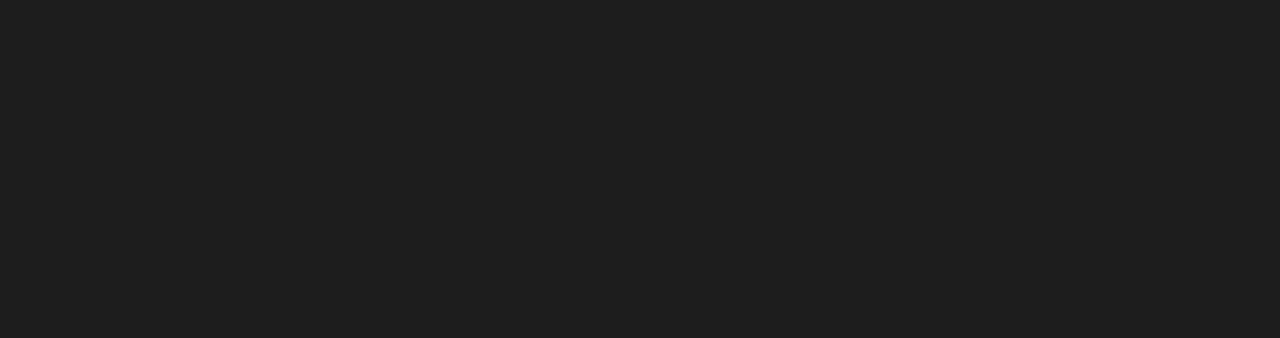
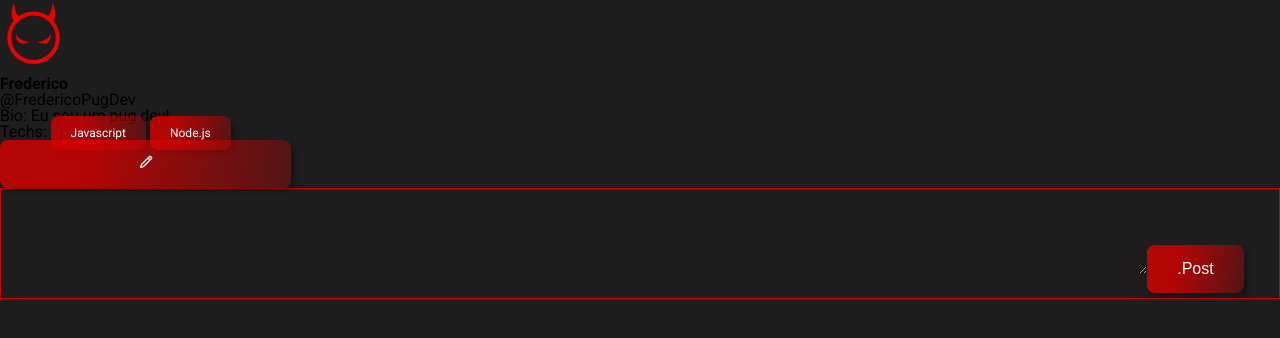
Before and after one commit to Deviews-Inc/deviews-projeto-final-m3, a React (Create React App) app: page /profile in a window 1280 px wide. Before the commit this address had no page. Shown: the top 338 px of the page. Built offline with nearby package versions, Linux system fonts and the light colour scheme.

Commit message:
:construction: Páginas de Dashboard e Profile

```diff
--- /dev/null
+++ b/src/components/FormPost/index.tsx
@@ -0,0 +1,15 @@
+import Button from "../Button";
+import { Form } from "./style";
+
+function FormPost() {
+  return (
+    <div>
+      <Form>
+        <textarea  />
+        <Button>.Post</Button>
+      </Form>
+    </div>
+  )
+}
+
+export default FormPost;
--- /dev/null
+++ b/src/components/FormPost/style.ts
@@ -0,0 +1,21 @@
+import styled from "styled-components";
+
+export const Form = styled.form`
+    background-color: var(--color-grey-4);
+    padding: 5px;
+    border: 1px solid var(--color-red-0);
+    textarea{
+        width: 90%;
+        height: 5rem;
+        background-color: var(--color-grey-4);
+        color: var(--color-white-0);
+        outline: none;
+    }
+    textarea:focus{
+        outline: none;
+    }
+    button{
+        width: fit-content;
+        padding: 0 30px;
+    }
+`;
--- /dev/null
+++ b/src/components/SpanTech/index.tsx
@@ -0,0 +1,11 @@
+import { ReactNode } from "react";
+import { SpanComponent } from "./style";
+
+interface ISpanTechProps {
+  children: ReactNode;
+}
+
+const SpanTech = ({ children }: ISpanTechProps) => {
+  return <SpanComponent>{children}</SpanComponent>;
+};
+export default SpanTech;
--- /dev/null
+++ b/src/components/SpanTech/style.ts
@@ -0,0 +1,13 @@
+import styled from "styled-components";
+
+export const SpanComponent = styled.span`
+  background: linear-gradient(var(--button-grad-red));
+  color: var(--color-white-0);
+  box-shadow: var(--box-shadow);
+
+  width: fit-content;
+  height: 3rem;
+  border-radius: 8px;
+  padding: 10px 20px;
+  font-size: 0.75rem;
+`;
--- /dev/null
+++ b/src/components/UserOptions/index.tsx
@@ -0,0 +1,18 @@
+import SpanTech from '../SpanTech';
+import Devil from "../../assets/LogoDevil.png";
+
+function UserOptions() {
+  return (
+    <div>
+      <figure>
+        <img src={Devil} alt="Devil" />
+        <h3>Frederico</h3>
+        <span>@FredericoPugDev</span>
+      </figure>
+      <p>Bio: <span>Eu sou um pug dev!</span></p>
+      <p>Techs:  <SpanTech>Javascript</SpanTech> <SpanTech>Node.js</SpanTech></p>
+    </div>
+  )
+}
+
+export default UserOptions;
--- a/src/pages/Dashboard/index.tsx
+++ b/src/pages/Dashboard/index.tsx
@@ -1,87 +1,21 @@
-import { useEffect, useState } from "react";
-import Button from "../../components/Button";
-import Logo from "./Logo.png";
-import { DivDashboard } from "./style";
+import FormPost from "../../components/FormPost";
+import UserOptions from "../../components/UserOptions";
 
 const Dashboard = () => {
-  const [isDesktop, setIsDesktop] = useState(window.innerWidth > 768);
-
-  const updateMedia = () => {
-    setIsDesktop(window.innerWidth > 768);
-  };
-  useEffect(() => {
-    window.addEventListener("resize", updateMedia);
-    return () => window.removeEventListener("resize", updateMedia);
-  });
-
-  return isDesktop ? (
+  return (
     <>
-      <DivDashboard>
-        <aside>
-          <div className="figureName">
-            <figure>
-              <img src={Logo} alt="Avatar" />
-            </figure>
-            <div className="nameAvatar">
-              <h4>Frederico</h4>
-              <p>@FredericoPugDev</p>
-            </div>
-          </div>
-          <div className="bioETechs">
-            <span>Bio:</span>
-            <span>Techs:</span>
-          </div>
-        </aside>
-        <main>
-          <div className="searchbtn">
-            <textarea
-              placeholder="Escreva seu post..."
-              name=""
-              id=""
-            ></textarea>
-            <Button>.Post</Button>
-          </div>
-          <div className="line"></div>
-        </main>
-        <aside className="asideInput">
-          <input type="text" placeholder="Pesquisar..." />
-        </aside>
-      </DivDashboard>
-    </>
-  ) : (
-    <>
-      <DivDashboard>
-        <main className="mainMobile">
-          <div className="figureName">
-            <figure>
-              <img src={Logo} alt="Avatar" />
-            </figure>
-            <div className="nameAvatar">
-              <h4>Frederico</h4>
-              <p>@FredericoPugDev</p>
-            </div>
-          </div>
-          <div className="line"></div>
-          <div className="bioETechs">
-            <span>Bio:</span>
-            <span>Techs:</span>
-          </div>
-          <div className="asideInput">
-            <input type="text" placeholder="Pesquisar..." />
-          </div>
-          <div className="searchbtn">
-            <textarea
-              placeholder="Escreva seu post..."
-              name=""
-              id=""
-            ></textarea>
-            <Button>.Post</Button>
-          </div>
-          <div className="line"></div>
-        </main>
-      </DivDashboard>
+    <aside>
+      <UserOptions />
+    </aside>
+    <aside>
+      {/* Pesquisa */}
+    </aside>
+    <main>
+      <FormPost />
+      {/* Posts com scroll infinito */}
+    </main>
     </>
   );
-};
+}
 
 export default Dashboard;
--- a/src/pages/Profile/index.tsx
+++ b/src/pages/Profile/index.tsx
@@ -1 +1,24 @@
-//página de perfil do usuário logado
+import Button from "../../components/Button";
+import FormPost from "../../components/FormPost";
+import UserOptions from "../../components/UserOptions";
+import { BiPencil } from "react-icons/bi";
+
+const Profile = () => {
+  return (
+    <>
+      <aside>
+        <UserOptions />
+      <Button><BiPencil/></Button>
+      </aside>
+      <aside>
+        {/* Pesquisa */}
+      </aside>
+      <main>
+        <FormPost />
+        {/* Posts com scroll infinito */}
+      </main>
+    </>
+  );
+}
+
+export default Profile;
--- a/src/routes/index.tsx
+++ b/src/routes/index.tsx
@@ -1,12 +1,16 @@
-import { Navigate, Route, Routes } from "react-router-dom";
+import { Route, Routes } from "react-router-dom";
 import Dashboard from "../pages/Dashboard";
 import Login from "../pages/Login";
+import Profile from "../pages/Profile";
 import Register from "../pages/Register";
 
 const RoutesMain = () => {
   return (
     <Routes>
       <Route path="/login" element={<Login />} />
+      <Route path="/register" element={<Register/>} />
+      <Route path="/dashboard" element={<Dashboard/>} />
+      <Route path="/profile" element={<Profile/>} />
     </Routes>
   );
 };
```
Also changed, not shown: src/pages/Dashboard/Logo.png (deleted).
